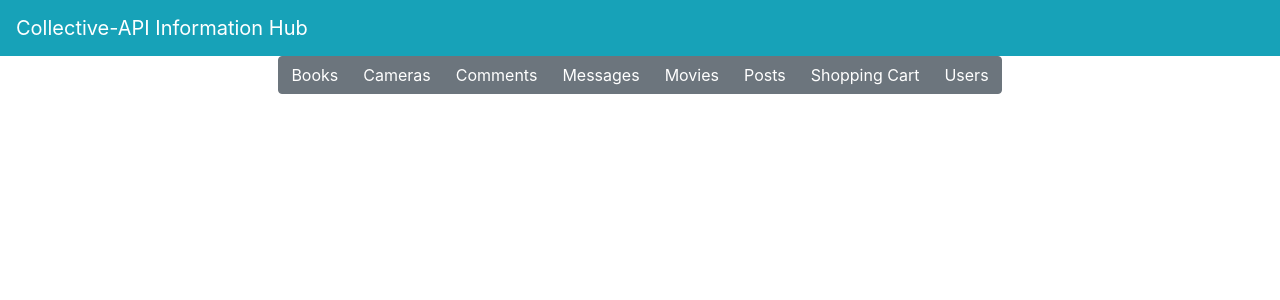
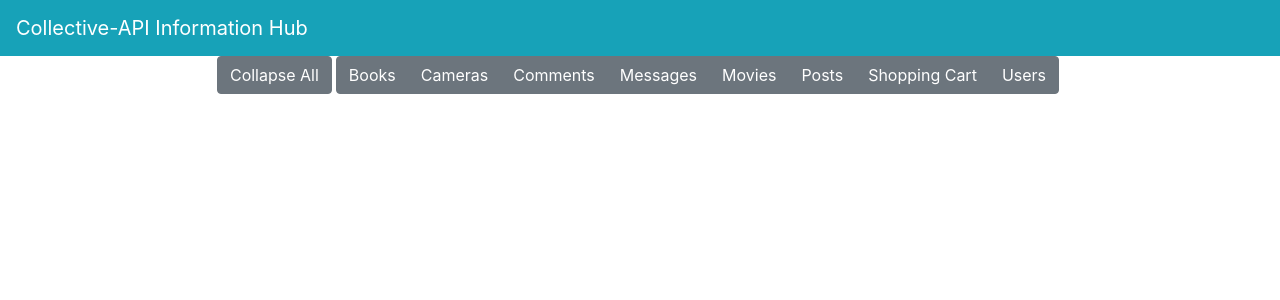
Before and after one commit to coopdl00/Vue-Playground, a Vue app: page / in a window 1280 px wide. Shown: the top 300 px of the page. Built offline with nearby package versions, Linux system fonts and the light colour scheme; no server answers.

Commit message:
Deployed Website

```diff
--- a/src/App.vue
+++ b/src/App.vue
@@ -4,6 +4,7 @@
   <div class="container">
     <div class="row">
       <b-button-toolbar class="mx-lg-auto">
+        <b-btn v-on:click="collapseAll()">Collapse All</b-btn>
         <b-button-group class="mx-1">
           <b-btn v-on:click="toggle('book')">Books</b-btn>
           <b-btn v-on:click="toggle('camera')">Cameras</b-btn>
@@ -77,6 +78,9 @@ export default {
       } else {
         this[e] = true
       }
+    },
+    collapseAll () {
+      Object.assign(this.$data, this.$options.data.call(this))
     }
   },
   data () {
@@ -88,7 +92,7 @@ export default {
       movie: false,
       post: false,
       product: false,
-      user: false,
+      user: false
     }
   },
   mounted () {
```
Also changed, not shown: src/assets/logo.png (deleted), 1 other file (tests, documents, lock files or other folders).
